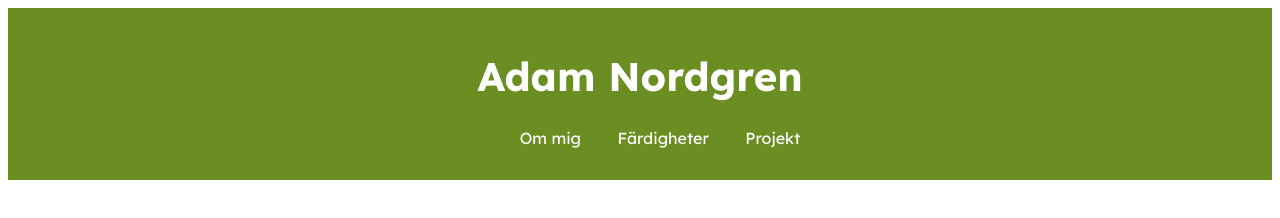
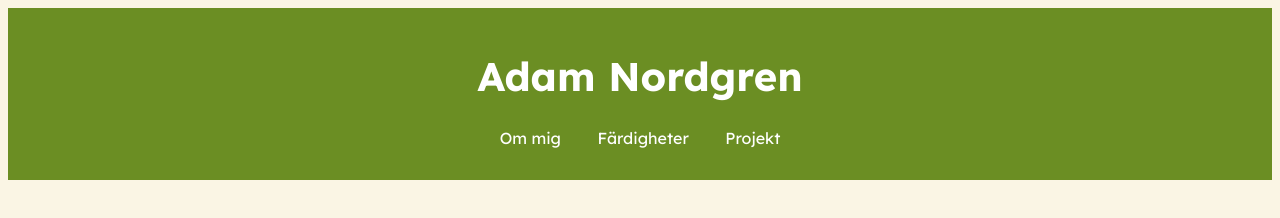
Before and after one commit to adNord/CV-Adam, a plain HTML site: page index.html in a window 1280 px wide. Drawn offline with Linux system fonts and the light colour scheme.

Commit message:
navbar padding fixed

```diff
--- a/style.css
+++ b/style.css
@@ -1,7 +1,12 @@
 @import url('https://fonts.googleapis.com/css2?family=Lexend:wght@400;700&display=swap');
 
+body {
+    /* background-color: #f0f4e3; */
+    background-color: #faf5e4;
+}
+
 header {
-    background-color: olivedrab;
+    background-color: #6b8e23;
     color: white;
     text-align: center;
     padding: 1rem 0;
@@ -15,6 +20,7 @@ header h1 {
 
 nav ul{
     list-style: none;
+    padding: 0;
 }
 
 nav ul li{
```
